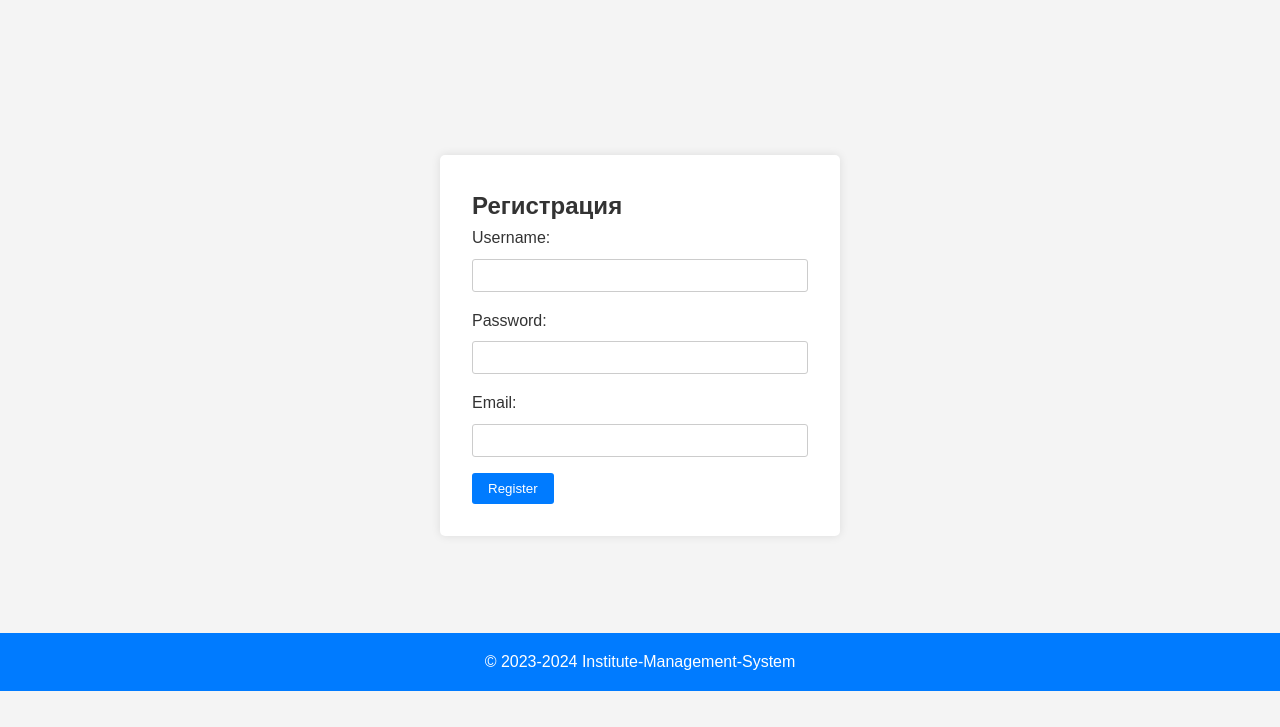
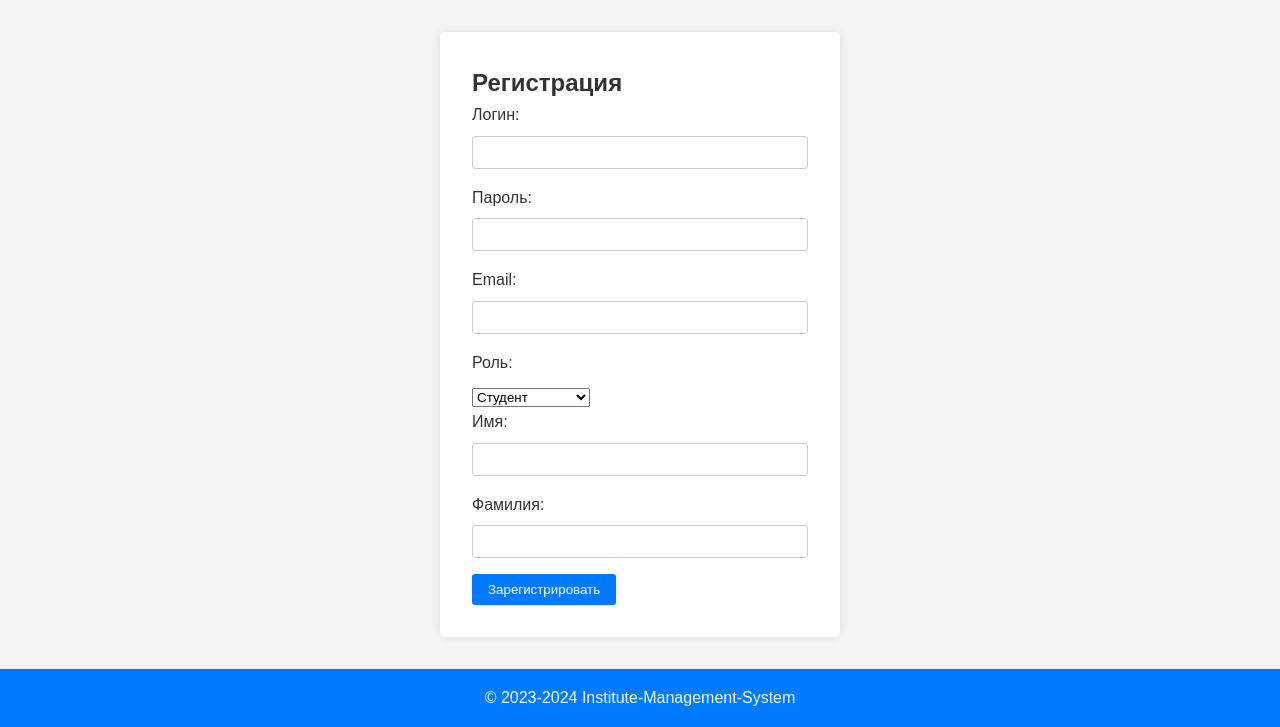
Before and after one commit to Ainur-1/Institute-Management-System, a PHP site: page /app/views/newUserRegistration/index.php in a window 1280 px wide. Shown: the part 109-836 px from the top of the page. Before the commit the page ends 800 px from the top, so only its background shows below. Run offline with PHP 8.4, Linux system fonts and the light colour scheme; the visitor is signed in with stand-in values (Sample User, id 1); data that the repository does not hold is empty.

Commit message:
Update registration form

```diff
--- a/app/views/newUserRegistration/register_view.php
+++ b/app/views/newUserRegistration/register_view.php
@@ -4,17 +4,45 @@ class RegisterView {
         return '
         <form action="" method="post">
             <h2>Регистрация</h2>
-            <label for="username">Username:</label>
+            <label for="username">Логин:</label>
             <input type="text" id="username" name="username" required>
 
-            <label for="password">Password:</label>
+            <label for="password">Пароль:</label>
             <input type="password" id="password" name="password" required>
 
             <label for="email">Email:</label>
             <input type="email" id="email" name="email" required>
 
-            <input type="submit" name="register" value="Register">
+            <label for="role">Роль:</label>
+            <select id="role" name="role" required onchange="showGroupField(this.value)">
+                <option value="Студент">Студент</option>
+                <option value="Преподаватель">Преподаватель</option>
+            </select>
+
+            <div id="groupField" style="display:none;">
+                <label for="group">Группа:</label>
+                <input type="text" id="group" name="group">
+            </div>
+
+            <label for="firstName">Имя:</label>
+            <input type="text" id="firstName" name="firstName" required>
+
+            <label for="lastName">Фамилия:</label>
+            <input type="text" id="lastName" name="lastName" required>
+
+            <input type="submit" name="register" value="Зарегистрировать">
         </form>
+
+        <script>
+            function showGroupField(roleValue) {
+                const groupField = document.getElementById("groupField");
+                if (roleValue === "Студент") {
+                    groupField.style.display = "block";
+                } else {
+                    groupField.style.display = "none";
+                }
+            }
+        </script>
         ';
     }
 }
--- a/assets/css/main.css
+++ b/assets/css/main.css
@@ -71,7 +71,7 @@ footer {
     color: #fff;
     padding: 1rem;
     text-align: center;
-    position: absolute;
+    position: relative;;
     bottom: 0;
     width: 100%;
 }
```
